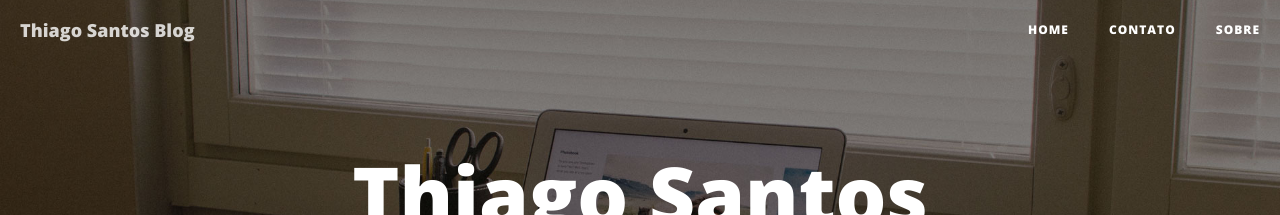
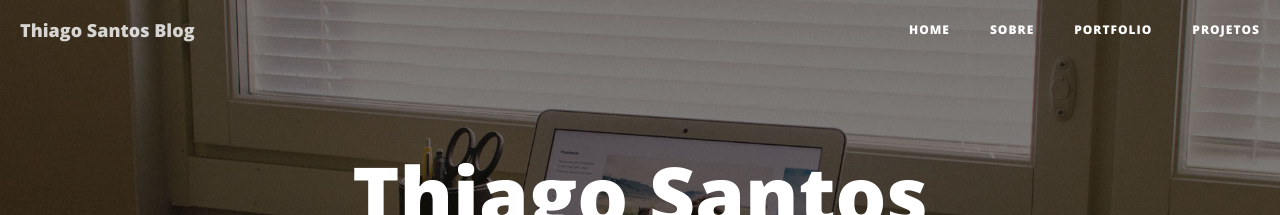
Before and after one commit to thiiisantos/thiiisantos.github.io, a Jekyll site: the page built from index.html, in a window 1280 px wide. Shown: the top 215 px of the page. Built offline with Jekyll 4.4.1, drawn with Linux system fonts in a browser that asks for light colours; nearby versions of some CDN libraries; the list of posts is cut into pages by our own code.

Commit message:
Alteração no menu, incluído as páginas: Sobre, Portfolio e Projetos

```diff
--- a/_includes/nav.html
+++ b/_includes/nav.html
@@ -18,11 +18,22 @@
                 <li>
                     <a href="{{ site.baseurl }}/">Home</a>
                 </li>
+                <li>
+                    <a href="{{ site.baseurl }}/sobre/">Sobre</a>
+                </li>
+                <li>
+                    <a href="{{ site.baseurl }}/portfolio/">Portfolio</a>
+                </li>
+                <li>
+                    <a href="{{ site.baseurl }}/projetos/">Projetos</a>
+                </li>
+                <!--
                 {% for page in site.pages %}{% if page.title %}
                 <li>
                     <a href="{{ page.url | prepend: site.baseurl }}">{{ page.title }}</a>
                 </li>
                 {% endif %}{% endfor %}
+                -->
             </ul>
         </div>
         <!-- /.navbar-collapse -->
```
